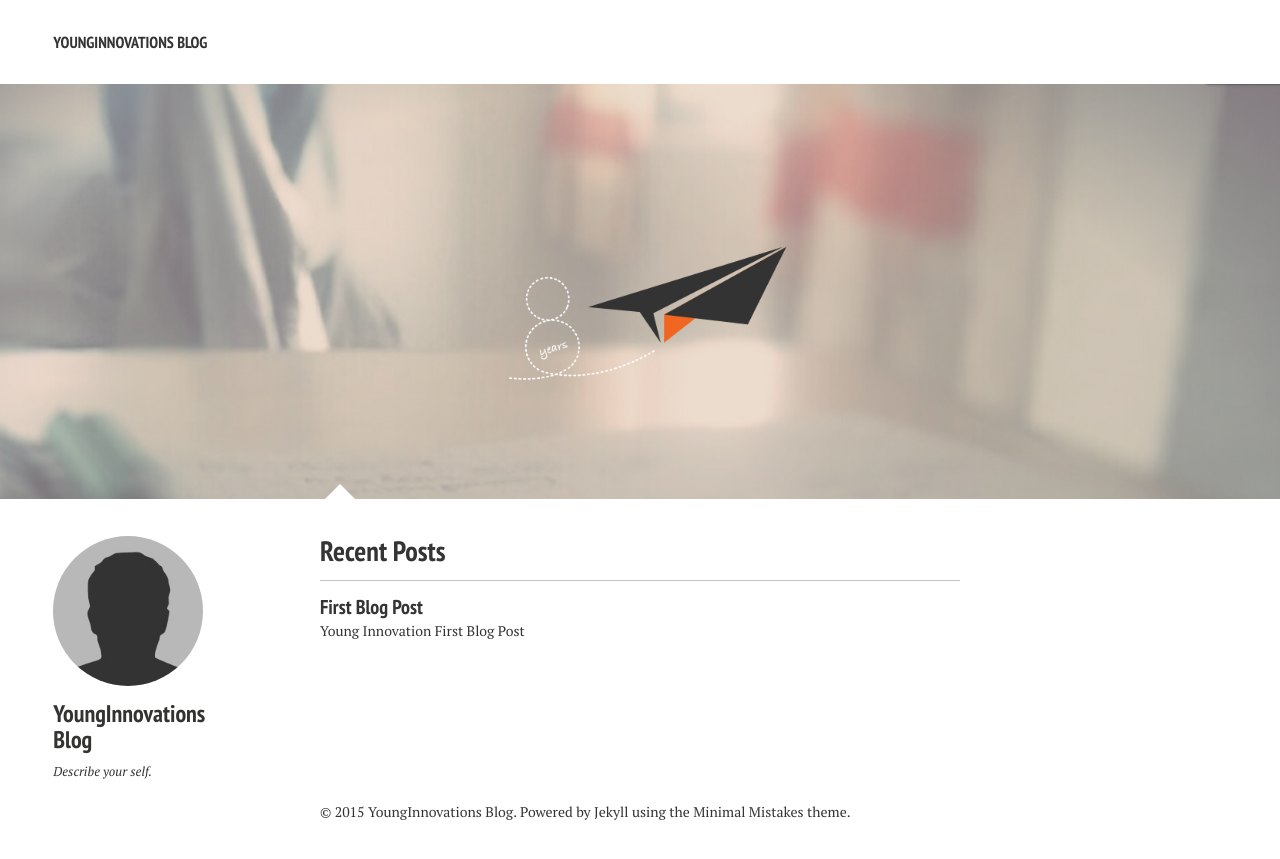
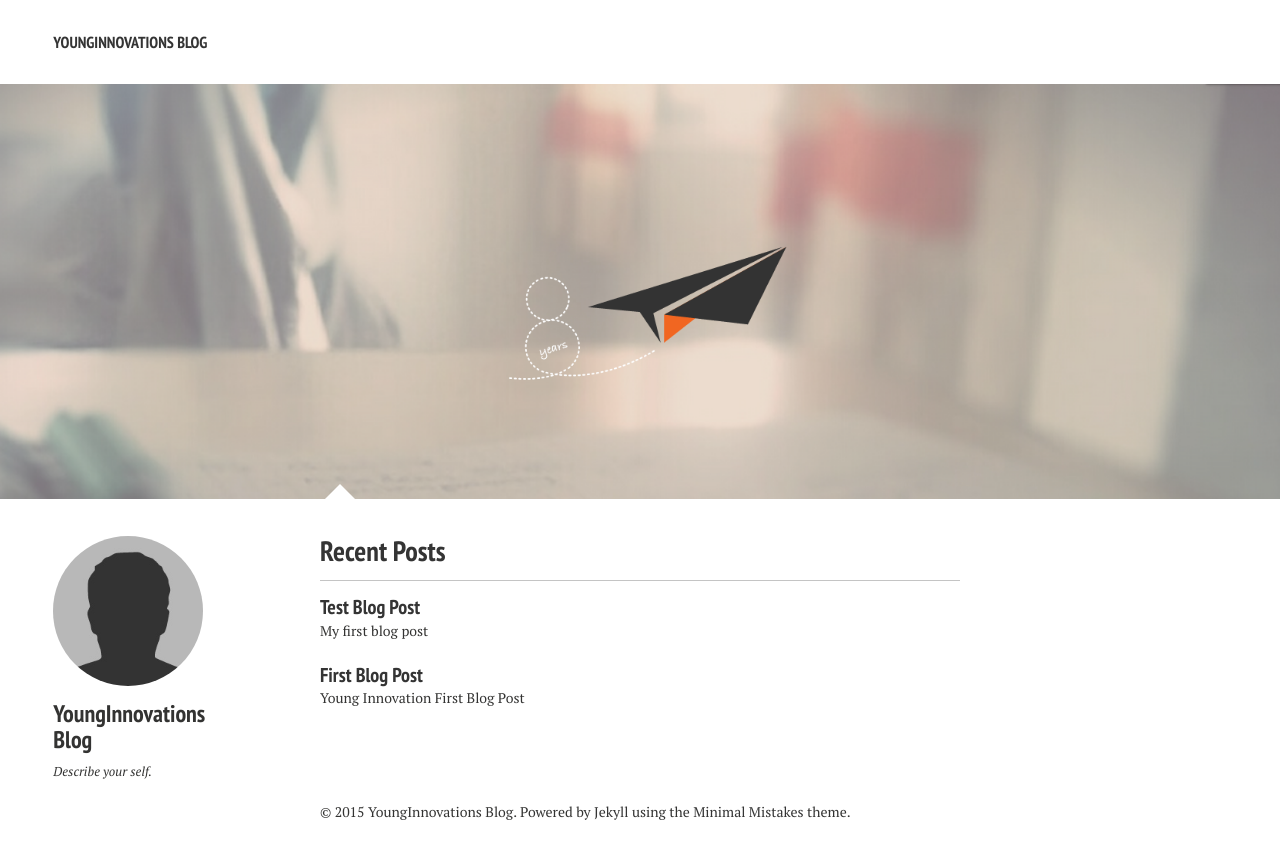
Before and after one commit to younginnovations/blog.yipl.com.np, a Jekyll site: the page built from index.md, in a window 1280 px wide. Shown: the top 859 px of the page. Built offline with Jekyll 4.4.1, drawn with Linux system fonts in a browser that asks for light colours; nearby versions of some CDN libraries.

Commit message:
Complete test blog

```diff
--- /dev/null
+++ b/_posts/2015-08-05-test-blog.md
@@ -0,0 +1,11 @@
+---
+layout: post
+title: "Test Blog Post"
+author: sumit_chhetri
+modified:
+excerpt: "My first blog post"
+tags: []
+---
+
+### This is a test blog post
+I am testing the blog post.
```
Also changed, not shown: _data/authors.yml (+7 -0 lines).
